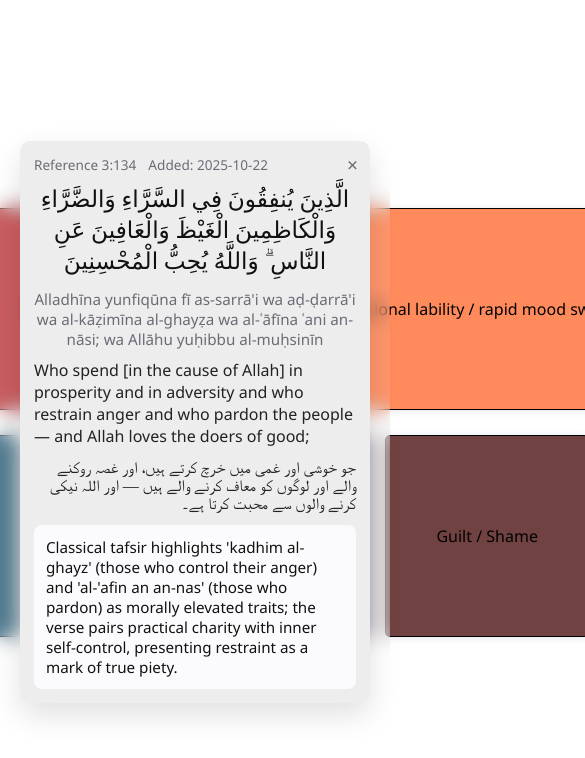
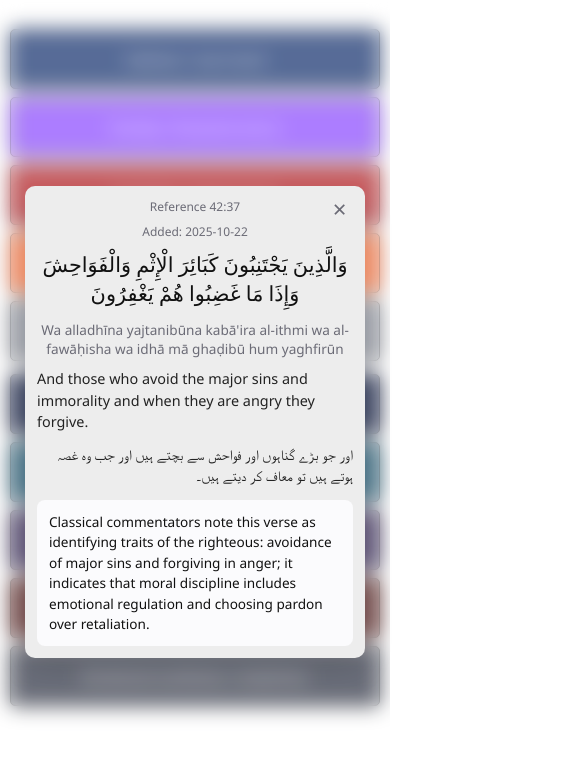
Before and after one commit to ibrahimbhatti01/soul-sync, a plain HTML site: page index.html in a window 390 px wide. Both pictures are taken after a click on the element "Irritability / Anger bursts". Shown: the top 758 px of the page, 585 px wide, since content can reach past the window. Drawn offline with nearby package versions, Linux system fonts and the light colour scheme.

Commit message:
added random ayah functionality and made responsive

```diff
--- a/app.js
+++ b/app.js
@@ -12,64 +12,86 @@ const ayahReference = document.querySelector("#ayahLabel");
 const tafsir = document.querySelector(".tafsir");
 const closePopup = document.querySelector(".ayah-card button");
 
+const ayahRecord = {
+    sad: [],
+    anxiety: [],
+    irritability: [],
+    lability: [],
+    apathy: [],
+    hopeless: [],
+    overwhelm: [],
+    loneliness: [],
+    guilt: [],
+    numbness: []
+};
+
 (async function(){
     data =  await axios.get("./moods.json");
 })();
 
 const boxes = document.querySelectorAll(".box");
 for(box of boxes){
-    box.addEventListener("click", handleBoxClick);
+    box.addEventListener("click", function(){
+        let moodType = this.classList[1];
+        showAyah(moodType);
+    });
 }
 
-function handleBoxClick(event){
-    let moodType = this.classList[1];
-    switch (moodType){
-        case "sad":
-            showAyah(moodType);
-            break;
-        case "anxiety":
-            showAyah(moodType);
-            break;
-        case "irritability":
-            showAyah(moodType);
-            break;
-        case "lability":
-            showAyah(moodType);
-            break;
-        case "apathy":
-            showAyah(moodType);
-            break;
-        case "hopeless":
-            showAyah(moodType);
-            break;
-        case "overwhelm":
-            showAyah(moodType);
-            break;
-        case "loneliness":
-            showAyah(moodType);
-            break;
-        case "guilt":
-            showAyah(moodType);
-            break;
-        case "numbness":
-            showAyah(moodType);
-            break;
-        default:
-            console.log("is never possible");
-    }
-}
+// Dang how useless was this 😂🤣
+// function handleBoxClick(event){
+//     let moodType = this.classList[1];
+//     showAyah(moodType);
+//     console.log(this);
+
+//     // switch (moodType){
+//     //     case "sad":
+//     //         showAyah(moodType);
+//     //         break;
+//     //     case "anxiety":
+//     //         showAyah(moodType);
+//     //         break;
+//     //     case "irritability":
+//     //         showAyah(moodType);
+//     //         break;
+//     //     case "lability":
+//     //         showAyah(moodType);
+//     //         break;
+//     //     case "apathy":
+//     //         showAyah(moodType);
+//     //         break;
+//     //     case "hopeless":
+//     //         showAyah(moodType);
+//     //         break;
+//     //     case "overwhelm":
+//     //         showAyah(moodType);
+//     //         break;
+//     //     case "loneliness":
+//     //         showAyah(moodType);
+//     //         break;
+//     //     case "guilt":
+//     //         showAyah(moodType);
+//     //         break;
+//     //     case "numbness":
+//     //         showAyah(moodType);
+//     //         break;
+//     //     default:
+//     //         console.log("is never possible");
+//     // }
+// }
 
 function showAyah(mood){
-    console.log(data.data.moods[mood][0].arabic);
-    console.log(data.data.moods[mood][0].translation_ur.text);
-    console.log(data.data.moods[mood][0].translation_en.text);
+    const randAyah = genRandomAyah(mood);
 
-    ayahReference.innerHTML = `<a target="_blank" id="ayahLabel" href="https://quran.com/${data.data.moods[mood][0].surah}?startingVerse=${data.data.moods[mood][0].ayah}">Reference ${data.data.moods[mood][0].key}</a>`
-    ayah.innerText = data.data.moods[mood][0].arabic;
-    transliteration.innerText = data.data.moods[mood][0].transliteration;
-    urdu.innerText = data.data.moods[mood][0].translation_ur.text;
-    english.innerText = data.data.moods[mood][0].translation_en.text;
-    tafsir.innerHTML = `<a target="_blank" class="tafsir-link" href="${data.data.moods[mood][0].tafsir_link}">${data.data.moods[mood][0].tafsir_snippet}</a>`
+    console.log(data.data.moods[mood][randAyah].arabic);
+    console.log(data.data.moods[mood][randAyah].translation_ur.text);
+    console.log(data.data.moods[mood][randAyah].translation_en.text);
+
+    ayahReference.innerHTML = `<a target="_blank" id="ayahLabel" href="https://quran.com/${data.data.moods[mood][randAyah].surah}?startingVerse=${data.data.moods[mood][randAyah].ayah}">Reference ${data.data.moods[mood][randAyah].key}</a>`
+    ayah.innerText = data.data.moods[mood][randAyah].arabic;
+    transliteration.innerText = data.data.moods[mood][randAyah].transliteration;
+    urdu.innerText = data.data.moods[mood][randAyah].translation_ur.text;
+    english.innerText = data.data.moods[mood][randAyah].translation_en.text;
+    tafsir.innerHTML = `<a target="_blank" class="tafsir-link" href="${data.data.moods[mood][randAyah].tafsir_link}">${data.data.moods[mood][randAyah].tafsir_snippet}</a>`
 
     ayahPage.classList.toggle("hidden");
     body.classList.toggle("active-popup");
@@ -90,8 +112,37 @@ ayahPage.addEventListener("click", (event) => {
     }
 });
 
-// if (ayahCard) {
-//     ayahCard.addEventListener('click', (e) => {
-//         e.stopPropagation();
-//     });
+//deadly-recursive my version 😅
+// function genRandomAyah(mood){
+//     const ayah = Math.floor(Math.random()*5);
+//     if(ayahRecord[mood].length != 5){
+//         if(ayahRecord[mood].includes(ayah)){
+//             console.log("first if run;")
+//             return genRandomAyah(mood);//If we keep getting the random number that's already in the array, this could theoretically recurse infinitely
+//         }else{
+//             console.log("else inner run;")
+//             ayahRecord[mood].push(ayah);
+//             return ayah;
+//         }
+//     }else{
+//         console.log("else outer run;")
+//         ayahRecord[mood] = [];//Array is now empty
+//         // return ayah;// But 'ayah' might be a duplicate from previous calls!
+//         return genRandomAyah(mood);
+//     }
 // }
+
+//non-recursive
+function genRandomAyah(mood) {
+    if (ayahRecord[mood].length === 5) {
+        ayahRecord[mood] = []; // Reset when full
+    }
+
+    let ayah;
+    do {
+        ayah = Math.floor(Math.random() * 5);
+    } while (ayahRecord[mood].includes(ayah));
+
+    ayahRecord[mood].push(ayah);
+    return ayah;
+}
--- /dev/null
+++ b/style exp 1.css
@@ -0,0 +1,353 @@
+* {
+    margin: 0;
+    padding: 0;
+    box-sizing: border-box; /* Crucial for responsive design */
+    user-select: none;
+    font-family: 'Segoe UI', Tahoma, Geneva, Verdana, sans-serif;
+}
+
+body {
+    height: 100vh;
+    width: 100%;
+}
+
+main {
+    height: 100vh;
+    width: 100%;
+    /* padding-bottom: 10rem;  */
+}
+
+.box-container {
+    display: flex;
+    flex-direction: column;
+    justify-content: center;
+    align-items: center;
+    height: 100%;
+    width: 100%;
+    padding: 10px; /* Add padding for mobile */
+}
+
+.box {
+    display: flex;
+    align-items: center;
+    justify-content: center; /* Changed from justify-items to justify-content */
+    width: min(90vw, 300px); /* Responsive width */
+    min-height: 150px; /* Reduced height for mobile */
+    border: 1px solid black;
+    margin: 8px;
+    padding: 20px; /* Reduced padding for mobile */
+    cursor: pointer;
+    box-shadow: 0px 1px 8px rgba(0, 0, 0, 0.1);
+    border-radius: 5px;
+    text-align: center;
+    word-wrap: break-word;
+    transition: all 0.1s ease; /* Smooth transition for hover effects */
+}
+
+.box:hover {
+    box-shadow: 1px 6px 8px rgba(0, 0, 0, 0.1);
+    transform: translateY(-2px); /* Subtle lift effect */
+}
+
+.upper-row,
+.lower-row {
+    display: flex;
+    flex-wrap: wrap; /* Allow wrapping on smaller screens */
+    justify-content: center;
+    width: 100%;
+}
+
+.lower-row {
+    margin-top: 5px;
+}
+
+/* Emotion color classes remain the same */
+.sad{
+    background-color: #445b8c;
+    color: #ffffff;
+}
+.anxiety{
+    background-color: #a36fff;
+    color: #ffffff;
+}
+.irritability{
+    background-color: #c44b4f;
+    color: #ffffff;
+}
+.lability{
+    background-color: #FF8A5C;
+    color: #ffffff;
+}
+.apathy{
+    background-color: #9A9EA8;
+    color: #ffffff;
+}
+.hopeless{
+    background-color: #2E3859;
+    color: #ffffff;
+}
+.overwhelm{
+    background-color: #3E6E85;
+    color: #ffffff;
+}
+.loneliness{
+    background-color: #554971;
+    color: #ffffff;
+}
+.guilt{
+    background-color: #704241;
+    color: #ffffff;
+}
+.numbness{
+    background-color: #5A5E6B;
+    color: #ffffff;
+}
+
+/* Minimal Ayah page styles */
+:root {
+    --ayah-card-bg: #ffffff;
+    --ayah-backdrop: rgba(0,0,0,0.35);
+    --muted: #6b6b76;
+}
+
+.ayah-page {
+    position: fixed;
+    inset: 0;
+    display: flex;
+    align-items: center;
+    justify-content: center;
+    padding: 15px; /* Reduced padding for mobile */
+    z-index: 100;
+}
+
+.ayah-card {
+    max-width: min(95vw, 760px); /* Responsive max-width */
+    width: 100%;
+    border-radius: 10px;
+    padding: 20px;
+    box-shadow: 0 12px 30px rgba(0,0,0,0.12);
+    background-color: rgb(237, 237, 237);
+    color: #111;
+    position: relative;
+    max-height: 90vh; /* Limit height */
+    overflow-y: auto; /* Enable scrolling if content overflows */
+}
+
+.ayah-arabic {
+    font-size: clamp(1.5rem, 4vw, 2.1rem); /* Responsive font size */
+    line-height: 1.35;
+    text-align: center;
+    margin-bottom: 12px;
+    direction: rtl;
+    font-family: 'Scheherazade', 'Amiri', serif;
+}
+
+.ayah-transliteration {
+    text-align: center;
+    color: var(--muted);
+    font-size: clamp(0.85rem, 2.5vw, 0.95rem); /* Responsive font size */
+    margin-bottom: 10px;
+}
+
+.ayah-translation {
+    color: #222;
+    font-size: clamp(0.9rem, 2.5vw, 1rem); /* Responsive font size */
+    margin-bottom: 12px;
+    line-height: 1.5;
+}
+
+.ayah-translation.urdu {
+    text-align: start;
+    direction: rtl;
+    font-family: 'Scheherazade', 'Amiri', serif;
+}
+
+.ayah-meta {
+    display: flex;
+    gap: 12px;
+    flex-wrap: wrap;
+    font-size: clamp(0.75rem, 2vw, 0.85rem); /* Responsive font size */
+    color: var(--muted);
+    margin-bottom: 10px;
+    justify-content: center; /* Center on mobile */
+}
+
+#ayahLabel {
+    color: var(--muted);
+    text-decoration: none;
+}
+
+#ayahLabel:hover {
+    color: #222;
+    text-decoration: underline rgba(0, 0, 255, 0.362);
+}
+
+.ayah-tafsir {
+    background: #fbfbfd;
+    border-radius: 8px;
+    padding: 12px;
+    color: var(--muted);
+    font-size: clamp(0.85rem, 2.5vw, 0.95rem); /* Responsive font size */
+    line-height: 1.5;
+}
+
+.ayah-close {
+    position: absolute;
+    top: 10px;
+    right: 12px;
+    background: transparent;
+    border: none;
+    font-size: 1.5rem; /* Larger for mobile touch */
+    color: var(--muted);
+    cursor: pointer;
+    width: 40px; /* Larger touch target */
+    height: 40px;
+    display: flex;
+    align-items: center;
+    justify-content: center;
+}
+
+body.active-popup {
+    overflow: hidden;
+}
+
+.blur-overlay {
+    position: fixed;
+    top: 0;
+    left: 0;
+    width: 100%;
+    height: 100%;
+    background: rgba(255, 255, 255, 0.1);
+    backdrop-filter: blur(10px);
+    -webkit-backdrop-filter: blur(10px);
+    z-index: 99;
+    display: none;
+}
+
+body.active-popup .blur-overlay {
+    display: block;
+}
+
+.tafsir-link {
+    color: #111;
+    text-decoration: none;
+}
+
+.tafsir-link:hover {
+    color: #222;
+    text-decoration: underline rgba(0, 0, 255, 0.362);
+}
+
+.hidden {
+    display: none !important;
+}
+
+.pop-up {
+    display: block !important;
+}
+
+/* Mobile-first responsive breakpoints */
+@media (max-width: 768px) {
+    .box-container {
+        padding: 5px;
+        justify-content: flex-start; /* Start from top on mobile */
+        margin-top: 20px;
+    }
+
+    .box {
+        width: 90vw;
+        min-height: 70px;
+        padding: 15px;
+        margin: 6px;
+    }
+
+    .upper-row,
+    .lower-row {
+        flex-direction: column; /* Stack boxes vertically on mobile */
+        align-items: center;
+    }
+
+    .ayah-card {
+        padding: 15px;
+        margin: 10px;
+    }
+
+    .ayah-meta {
+        flex-direction: column;
+        align-items: center;
+        gap: 8px;
+    }
+}
+
+@media (max-width: 480px) {
+    .box {
+        width: 95vw;
+        min-height: 60px;
+        padding: 12px;
+        margin: 4px;
+        font-size: 0.9rem; /* Smaller text on very small screens */
+    }
+
+    .ayah-card {
+        padding: 12px;
+    }
+
+    .ayah-arabic {
+        font-size: 1.3rem;
+        line-height: 1.4;
+    }
+
+    .ayah-close {
+        top: 5px;
+        right: 8px;
+        width: 35px;
+        height: 35px;
+    }
+}
+
+/* Tablet styles */
+@media (min-width: 769px) and (max-width: 1024px) {
+    .box {
+        width: 200px;
+        min-height: 90px;
+    }
+
+    .upper-row,
+    .lower-row {
+        flex-wrap: nowrap; /* Keep boxes in row on tablet */
+    }
+}
+
+/* Large screen styles */
+@media (min-width: 1025px) {
+    .box {
+        width: 220px;
+    }
+}
+
+/* Orientation specific styles */
+@media (max-height: 500px) and (orientation: landscape) {
+    .box-container {
+        flex-direction: row;
+        flex-wrap: wrap;
+        justify-content: center;
+    }
+
+    .upper-row,
+    .lower-row {
+        flex-direction: row;
+        width: auto;
+    }
+
+    .box {
+        width: 150px;
+        min-height: 60px;
+    }
+}
+
+/* High-DPI screen optimizations */
+@media (-webkit-min-device-pixel-ratio: 2), (min-resolution: 192dpi) {
+    .box {
+        border-width: 0.5px; /* Thinner borders on retina */
+    }
+}
--- a/style.css
+++ b/style.css
@@ -53,44 +53,44 @@ main{
     margin-top: 5px;
 }
 .sad{
-    background-color: #445B8C;
-    /* color: beige; */
+    background-color: #445b8c;
+    color: #ffffff;
 }
 .anxiety{
-    background-color: #A36FFF;
-    /* color: ; */
+    background-color: #a36fff;
+    color: #ffffff;
 }
 .irritability{
-    background-color: #C44B4F;
-    /* color: ; */
+    background-color: #c44b4f;
+    color: #ffffff;
 }
 .lability{
     background-color: #FF8A5C;
-    /* color: ; */
+    color: #ffffff;
 }
 .apathy{
     background-color: #9A9EA8;
-    /* color: ; */
+    color: #ffffff;
 }
 .hopeless{
     background-color: #2E3859;
-    color: rgb(163, 163, 150);
+    color: #ffffff;
 }
 .overwhelm{
     background-color: #3E6E85;
-    /* color: ; */
+    color: #ffffff;
 }
 .loneliness{
     background-color: #554971;
-    /* color: ; */
+    color: #ffffff;
 }
 .guilt{
     background-color: #704241;
-    /* color: beige; */
+    color: #ffffff;
 }
 .numbness{
     background-color: #5A5E6B;
-    /* color: ; */
+    color: #ffffff;
 }
 
 
@@ -232,3 +232,9 @@ body.active-popup .blur-overlay {
 .pop-up{
     display: block !important;
 }
+
+footer{
+    display: flex;
+    justify-content: center;
+    padding-bottom: 20px;
+}
```
Also changed, not shown: index.html (+2 -2 lines).
